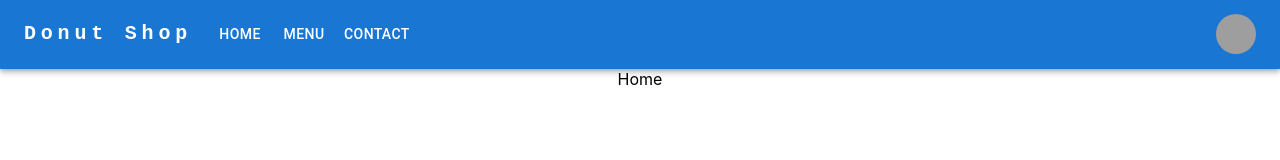
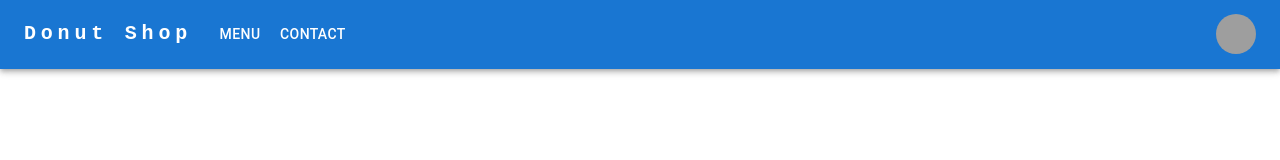
Before and after one commit to Muniba-Ahmed/donutshop, a React (Create React App) app: page / in a window 1280 px wide. Shown: the top 160 px of the page. Built offline with nearby package versions, Linux system fonts and the light colour scheme; grey boxes are pictures that could not be loaded.

Commit message:
lc  routes and logo/landing page

```diff
--- a/src/components/Navbar.js
+++ b/src/components/Navbar.js
@@ -15,7 +15,7 @@ import {
 } from "@mui/material";
 import MenuIcon from "@mui/icons-material/Menu";
 
-const pages = ["Home", "Menu", "Contact"];
+const pages = ["Menu", "Contact"];
 const settings = ["Profile", "Account", "Dashboard", "Logout"];
 
 function Navbar() {
@@ -94,7 +94,7 @@ function Navbar() {
                     <Typography textAlign="center">
                       <Link
                         style={{ textDecoration: "none", color: "black" }}
-                        to={`/${page}`}
+                        to={`/${page.toLowerCase()}`}
                       >
                         {page}
                       </Link>
@@ -108,7 +108,7 @@ function Navbar() {
               variant="h5"
               noWrap
               component="a"
-              href=""
+              href="/"
               sx={{
                 mr: 2,
                 display: { xs: "flex", md: "none" },
@@ -131,7 +131,7 @@ function Navbar() {
                 >
                   <Link
                     style={{ textDecoration: "none", color: "white" }}
-                    to={`/${page}`}
+                    to={`/${page.toLowerCase()}`}
                   >
                     {page}
                   </Link>
--- a/src/pages/Home.js
+++ b/src/pages/Home.js
@@ -1,7 +1,7 @@
 import React from "react";
 
 function Home() {
-  return <div>Home</div>;
+  return <div></div>;
 }
 
 export default Home;
```
